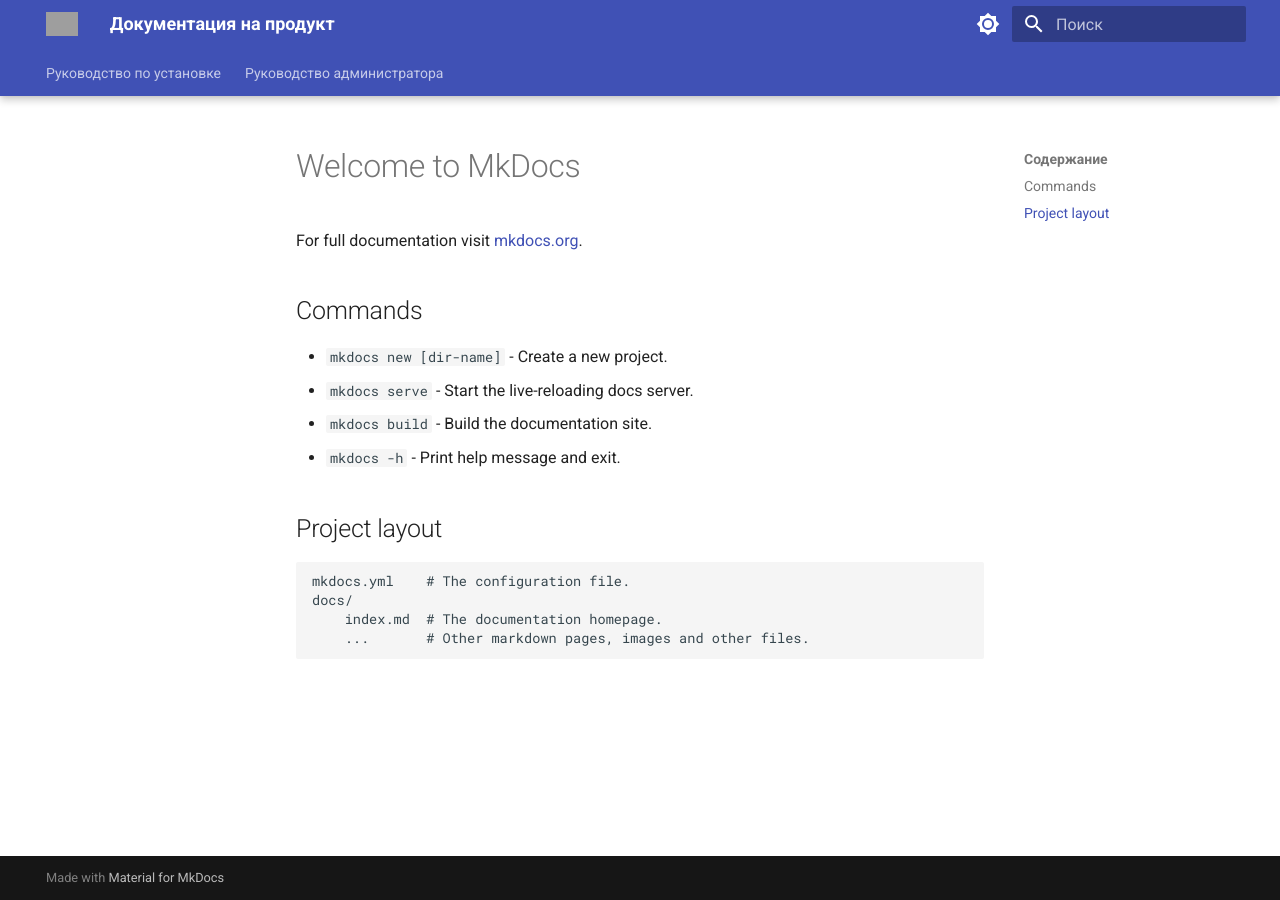
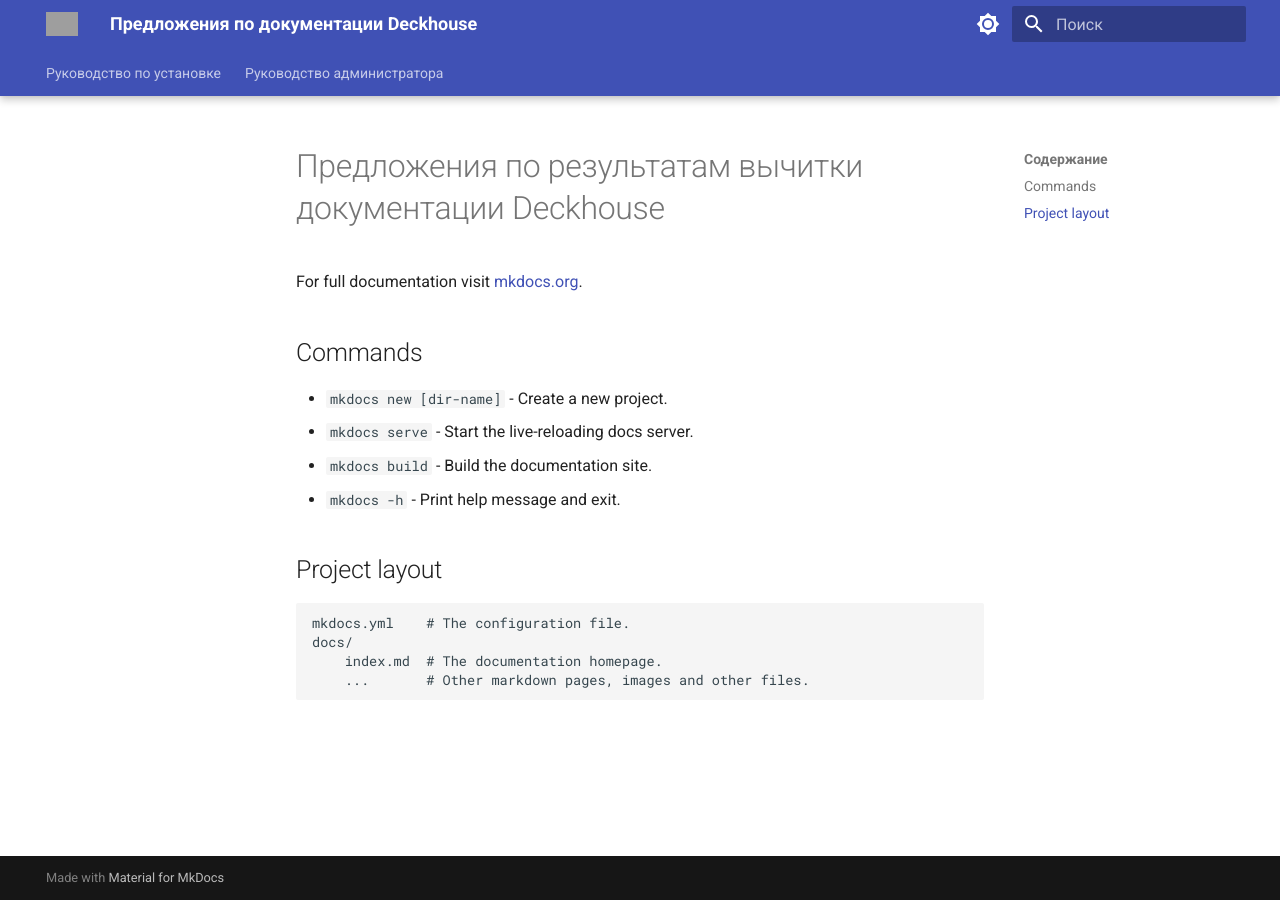
Before and after one commit to Paveltechwriter/docosp, an MkDocs documentation site: the page built from docs/index.md, in a window 1280 px wide. Built offline with MkDocs 1.6.1 and Material for MkDocs 9.7.7, drawn with Linux system fonts in a browser that asks for light colours; grey boxes are pictures that could not be loaded.

Commit message:
маленькие изменения

```diff
--- a/docs/index.md
+++ b/docs/index.md
@@ -1,4 +1,4 @@
-# Welcome to MkDocs
+# Предложения по результатам вычитки документации Deckhouse
 
 For full documentation visit [mkdocs.org](https://www.mkdocs.org).
 
--- a/mkdocs.yml
+++ b/mkdocs.yml
@@ -1,4 +1,4 @@
-site_name: Документация на продукт
+site_name: Предложения по документации Deckhouse
 
 nav:
   - Руководство по установке:
```
